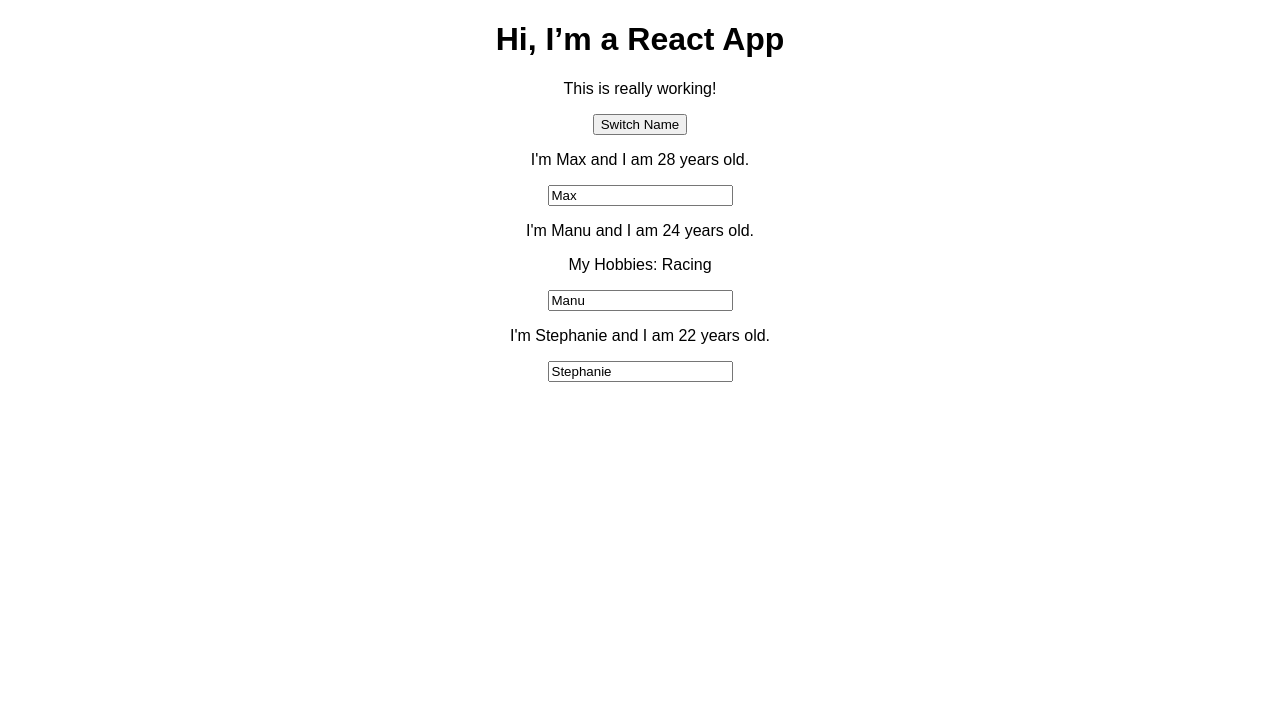
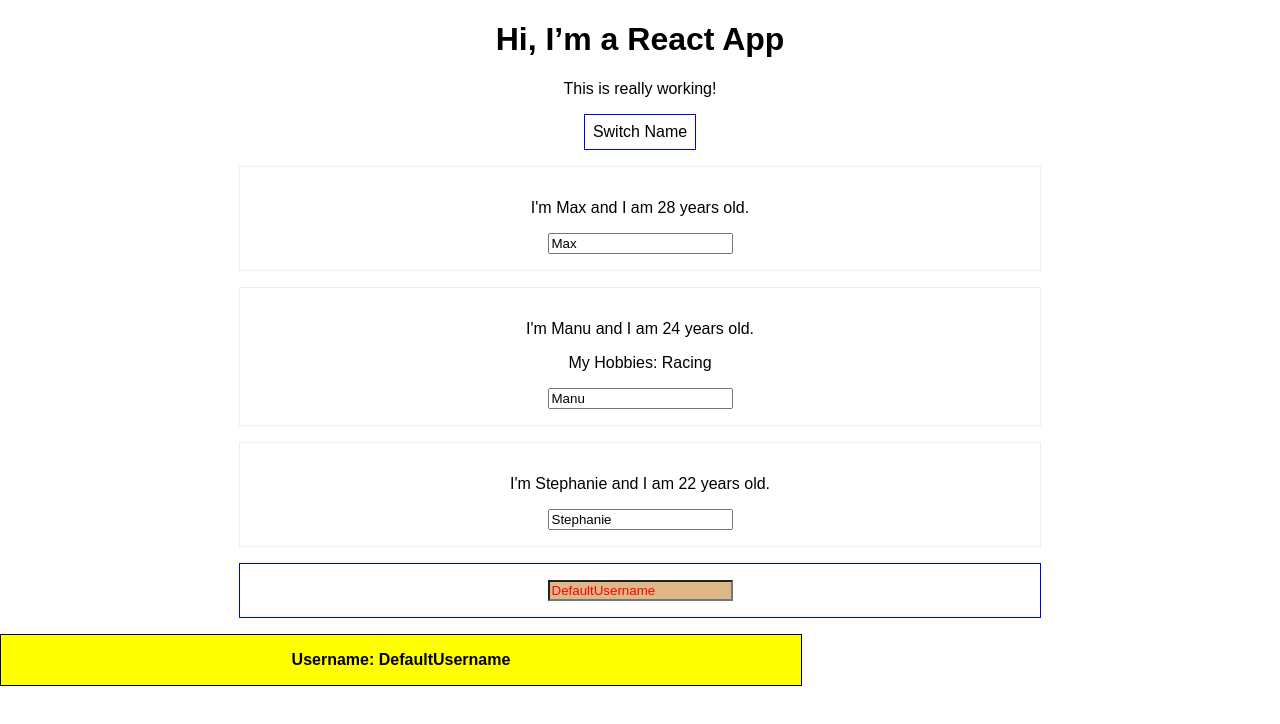
Before and after one commit to lorenshuk/udemy-react-complete-guide, a React (Create React App) app in the folder react-complete-guide/: page / in a window 1280 px wide. Shown: the top 724 px of the page. Built offline with nearby package versions, Linux system fonts and the light colour scheme.

Commit message:
Done with Assignment 1. 3/18/20 7:56 PM

```diff
--- a/react-complete-guide/src/App.js
+++ b/react-complete-guide/src/App.js
@@ -1,6 +1,8 @@
 import React, { Component } from 'react';
 import './App.css';
-import Person from './Person/Person'
+import Person from './Person/Person';
+import UserOutput from './UserOutput/UserOutput';
+import UserInput from './UserInput/UserInput';
 
 class App extends Component {
   state =  {
@@ -8,9 +10,13 @@
       { name: 'Max', age: 28 },
       { name: 'Manu', age: 24 },
       { name: 'Stephanie', age: 22 }
-    ]
+    ],
+    username: 'DefaultUsername'
   }
 
+  /**************** */
+  /* EVENT HANDLERS */
+  /**************** */
   switchNameHandler = (newName) => {
     this.setState({
       persons: [
@@ -31,13 +37,30 @@
     })
   }
 
+  usernameChangeHandler = (event) => {
+    this.setState({username: event.target.value})
+  }
 
+
+  /********************* */
+  /* Output this bitch! */
+  /********************* */
   render() {
+    const style = {
+      backgroundColor: 'white',
+      font: 'inherit',
+      border: '1px solid blue',
+      padding: '8px',
+      cursor: 'pointer'
+    }
+
     return (
       <div className="App">
         <h1>Hi, I’m a React App</h1>
         <p>This is really working!</p>
-        <button onClick={() => this.switchNameHandler('Maximilian')}>Switch Name</button>
+        <button
+          style={style}
+          onClick={() => this.switchNameHandler('Maximilian')}>Switch Name</button>
         <Person
           name={this.state.persons[0].name}
           age={this.state.persons[0].age} />
@@ -51,6 +74,15 @@
         <Person
           name={this.state.persons[2].name}
           age={this.state.persons[2].age} />
+
+        {/*** ASSIGNMENT 1 ***/}
+        <UserInput
+          username={this.state.username}
+          changed={this.usernameChangeHandler}
+        />
+        <UserOutput
+          username={this.state.username}
+        />
       </div>
     )
   }
--- /dev/null
+++ b/react-complete-guide/src/Person/Person.css
@@ -0,0 +1,8 @@
+.Person {
+    width: 60%;
+    margin: 16px auto;
+    border: 1px solid #eee;
+    box-shadow: 0 2-x 3-x #ccc;
+    padding: 16px;
+    text-align: center;
+}
--- a/react-complete-guide/src/Person/Person.js
+++ b/react-complete-guide/src/Person/Person.js
@@ -1,8 +1,9 @@
 import React from 'react';
+import './Person.css';
 
 const person = (props) => {
     return (
-        <div>
+        <div className="Person">
             <p onClick={props.click}>I'm {props.name} and I am {props.age} years old.</p>
             <p>{props.children}</p>
             <input type="text" onChange={props.changed} value={props.name} />
--- /dev/null
+++ b/react-complete-guide/src/UserInput/UserInput.css
@@ -0,0 +1,13 @@
+.UserInput {
+    width: 60%;
+    border: 1px solid blue;
+    margin: 16px auto;
+    box-shadow: 0 2-x 3-x #ccc;
+    padding: 16px;
+    text-align: center;
+}
+
+.UserInput input {
+    color: red;
+    background-color: burlywood;
+}
--- /dev/null
+++ b/react-complete-guide/src/UserInput/UserInput.js
@@ -0,0 +1,12 @@
+import React from 'react';
+import './UserInput.css'
+
+const userInput = (props) => {
+    return (
+        <div className="UserInput">
+            <input type="text" onChange={props.changed} value={props.username} />
+        </div>
+    )
+};
+
+export default userInput;
--- /dev/null
+++ b/react-complete-guide/src/UserOutput/UserOutput.css
@@ -0,0 +1,8 @@
+.UserOutput {
+    text-align: center;
+}
+
+.UserOutput p {
+    font-weight: bold;
+    text-align: center;
+}
--- /dev/null
+++ b/react-complete-guide/src/UserOutput/UserOutput.js
@@ -0,0 +1,20 @@
+import React from 'react';
+import './UserOutput.css'
+
+const userOutput = (props) => {
+    const outputStyle = {
+        width: '60%',
+        backgroundColor: 'yellow',
+        color: 'black',
+        border: '1px solid black',
+        padding: '16px'
+    }
+
+    return (
+        <div className="UserOutput">
+            <p style={outputStyle}><bold>Username:</bold> {props.username}</p>
+        </div>
+    )
+};
+
+export default userOutput;
```
